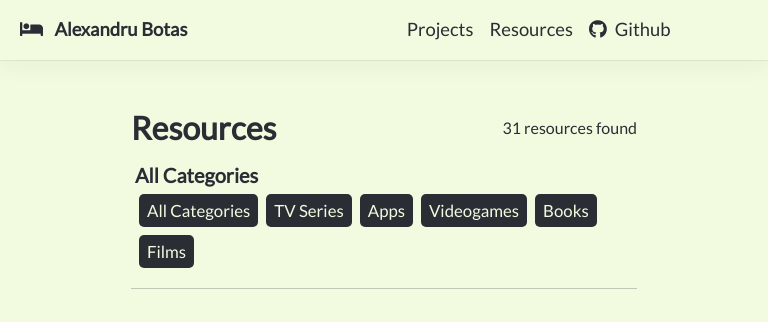
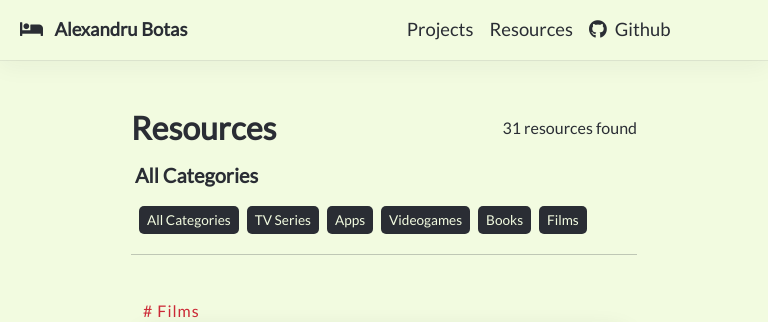
Before and after one commit to alxandruu/portfolio, an Angular app: page /resources in a window 768 px wide. Shown: the top 322 px of the page. Built offline with nearby package versions, Linux system fonts and the light colour scheme.

Commit message:
Small Improvements & Fixes

```diff
--- a/src/app/_components/projects/_components/pr-view/pr-view.component.scss
+++ b/src/app/_components/projects/_components/pr-view/pr-view.component.scss
@@ -68,7 +68,7 @@ a {
         padding: 0 1rem;
     }
 }
-@media screen and (max-width: 395.5px) {
+@media screen and (max-width: 767.5px) {
     .website-link {
         .href {
             display: none;
--- a/src/app/_components/resources/resources.component.html
+++ b/src/app/_components/resources/resources.component.html
@@ -9,7 +9,7 @@
         </div>
     </div>
 
-    <div class="mt-2  mx-1 filter-row ">
+    <div class="mt-2 mx-1 filter-row ">
         <div class="category-filter-active">{{this.getCategoryName(id).name}}</div>
         <div class="category-filter">
             <div class="d-flex align-items-center" id="category-container">
--- a/src/app/_components/resources/resources.component.scss
+++ b/src/app/_components/resources/resources.component.scss
@@ -64,6 +64,14 @@ a {
         flex-wrap: wrap;
         justify-content: space-between;
 
+        @media screen and (min-width: 767.5px) and (max-width: 1199.5px) {
+            flex-direction: column;
+            align-items: flex-start;
+            .category-filter-active {
+                margin-bottom: 0.75rem;
+            }
+        }
+
         .category-filter {
             &.show {
                 display: block !important;
@@ -81,7 +89,7 @@ a {
                 transform: scale(1);
                 transition: transform 0.3s ease;
 
-                @media screen and (max-width: 767.5px) {
+                @media screen and (max-width: 1199.5px) {
                     font-size: 0.85rem;
                     &:active {
                         transform: scale(0.9);
@@ -93,7 +101,7 @@ a {
                     border: 1px solid var(--dark-color);
                     color: var(--dark-color);
                 }
-                @media screen and (min-width: 767.5px) {
+                @media screen and (min-width: 1199.5px) {
                     &:hover {
                         cursor: pointer;
                         transform: scale(0.9);
```
